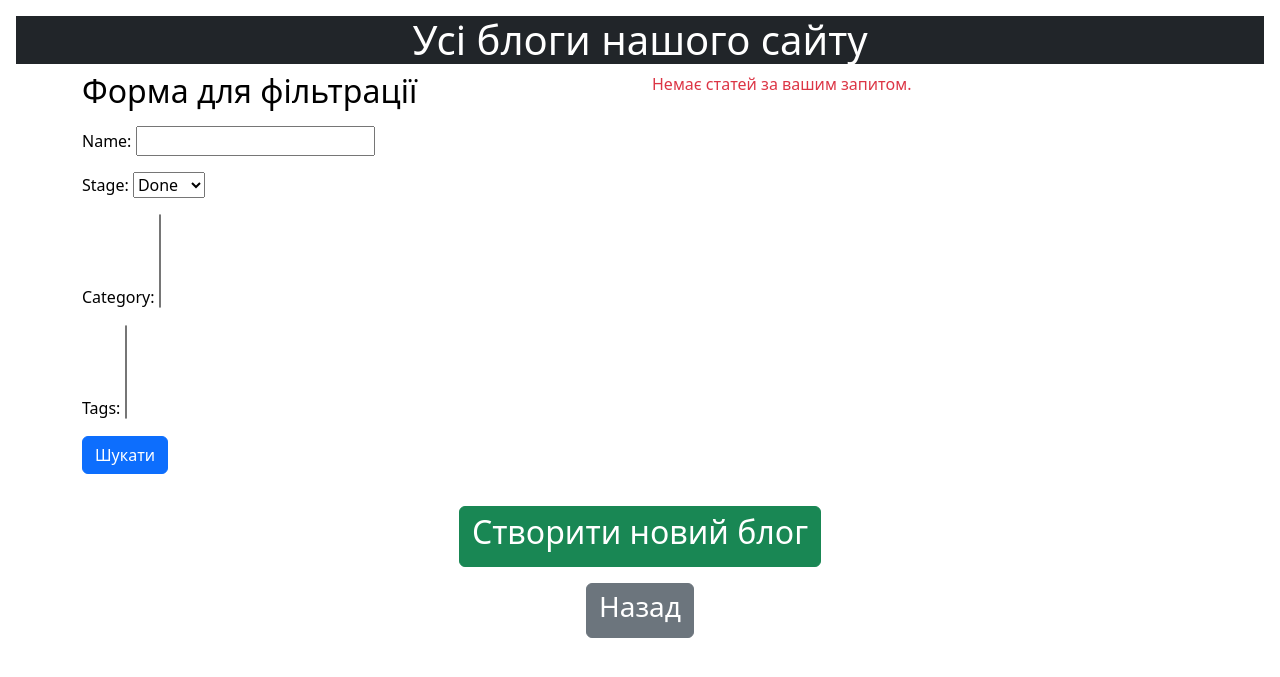
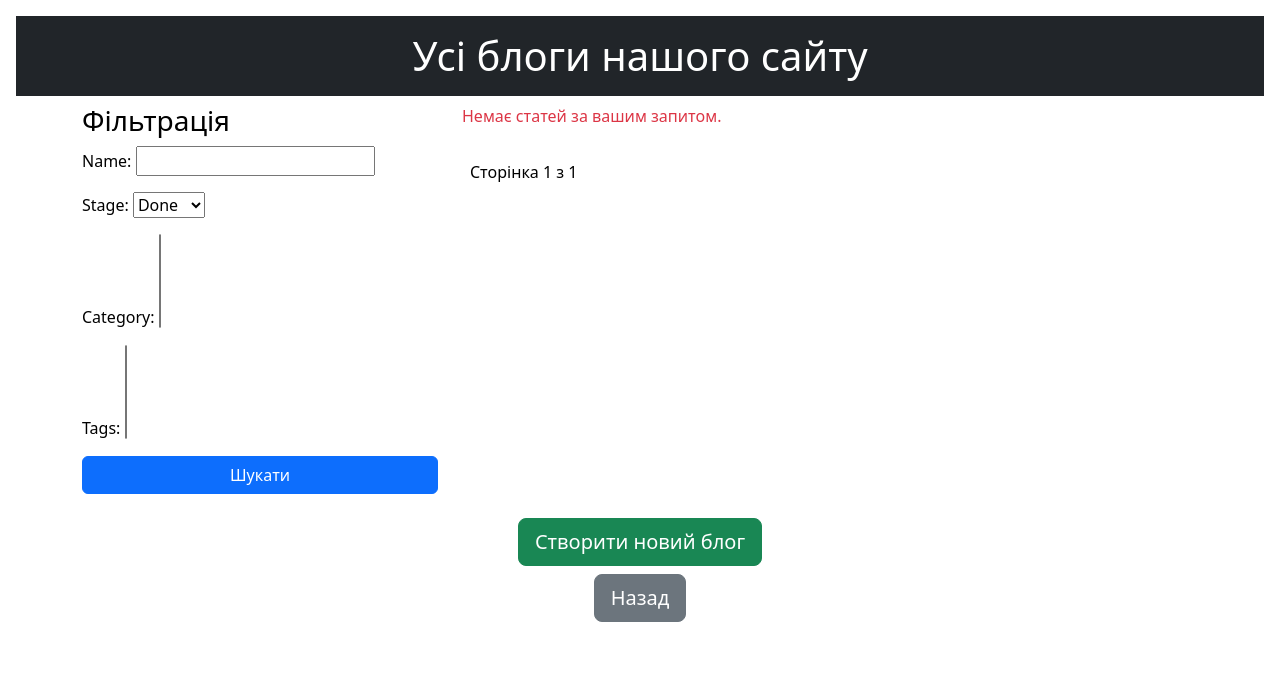
Before and after one commit to Andrew-arch477/Blog, a Django app: page /articles/ in a window 1280 px wide. Shown: the top 677 px of the page. Run offline with Django 5.2, Linux system fonts and the light colour scheme; the visitor is signed in with stand-in values (Sample User, id 1); data that the repository does not hold is empty.

Commit message:
Added pagination for articles page.

```diff
--- a/blog/templates/All_Article.html
+++ b/blog/templates/All_Article.html
@@ -5,85 +5,106 @@
     <meta charset="UTF-8">
     <meta name="viewport" content="width=device-width, initial-scale=1.0">
     <title>Blog</title>
-    <link rel="stylesheet" href="{% static 'styles/first.css' %}">
     <link href="https://cdn.jsdelivr.net/npm/bootstrap@5.3.5/dist/css/bootstrap.min.css" rel="stylesheet">
     <script src="https://code.jquery.com/jquery-3.6.0.min.js"></script>
 </head>
 
 <body class="p-3 mb-2 bg-white text-black">
     <center>
-        <h1 class="text-white bg-dark">Усі блоги нашого сайту</h1>
+        <h1 class="text-white bg-dark p-3">Усі блоги нашого сайту</h1>
     </center>
 
     <div class="container">
         <div class="row">
-            <div class="col">
-                <h2>Форма для фільтрації</h2>
-                <p></p>
+
+            <div class="col-md-4">
+                <h3>Фільтрація</h3>
                 <form id="filter-form" method="GET">
-                    {% csrf_token %}
-                    <div id="form-container">
                     {{ form.as_p }}
-                        <p></p>
-                        <button type="submit" class="btn btn-primary">Шукати</button>
-                    </div>
+                    <button type="submit" class="btn btn-primary w-100">Шукати</button>
                 </form>
-                <p></p>
             </div>
 
-            <div class="col">
+            <div class="col-md-8">
                 <div id="articles-container">
                     <div class="row">
                         {% for article in articles %}
                         <div class="col-12 mb-3">
-                            <h2 class="mb-2">{{ article.name }}</h2>
-                            <div class="mb-3">
+                            <div class="card shadow-sm">
+                                <div class="card-body">
+                                    <h4 class="card-title">{{ article.name }}</h4>
+                                    <div class="mb-2">
                                         {% for category in article.category.all %}
-                                    <span class="badge bg-secondary me-1" style="font-size: 1.25rem; padding: 0.3rem 0.8rem;">{{ category.name }}</span>
+                                            <span class="badge bg-secondary me-1">{{ category.name }}</span>
                                         {% endfor %}
                                         {% for tag in article.tags.all %}
-                                    <span class="text-primary me-2" style="font-size: 1.25rem;">{{ tag.name }}</span>
+                                            <span class="text-primary me-2">#{{ tag.name }}</span>
                                         {% endfor %}
                                     </div>
-                            <a href="{% url 'articles_detail_page' article.pk %}">
-                                <button class="btn btn-primary">Детальніше</button>
-                            </a>
-                            <p></p>
+                                    <a href="{% url 'articles_detail_page' article.pk %}" class="btn btn-primary">Детальніше</a>
+                                </div>
+                            </div>
                         </div>
                         {% empty %}
                         <p class="text-danger">Немає статей за вашим запитом.</p>
                         {% endfor %}
+                    </div>
+
+                    <div class="pagination mt-3 d-flex align-items-center">
+                        {% if page_obj.has_previous %}
+                            <button class="btn me-2 btn-outline-primary page-btn" data-page="{{ page_obj.previous_page_number }}">Попереня</button>
+                        {% endif %}
+
+                        <span class="mx-2">Сторінка {{ page_obj.number }} з {{ page_obj.paginator.num_pages }}</span>
+
+                        {% if page_obj.has_next %}
+                            <button class="btn me-2 btn-outline-primary page-btn" data-page="{{ page_obj.next_page_number }}">Наступна</button>
+                        {% endif %}
                     </div>
                 </div>
             </div>
         </div>
     </div>
 
-    <p></p>
-
-    <center>
-        <a href="{% url 'articles_create_page' %}">
-            <button class="btn btn-success"><h2>Створити новий блог</h2></button>
-        </a>
-    </center>
-    <p></p>
-    <center>
-        <a href="{% url 'main_page' %}">
-            <button class="btn btn-secondary"><h3>Назад</h3></button>
-        </a>
+    <center class="mt-4">
+        <a href="{% url 'articles_create_page' %}" class="btn btn-success btn-lg mb-2">Створити новий блог</a><br>
+        <a href="{% url 'main_page' %}" class="btn btn-secondary btn-lg">Назад</a>
     </center>
 
     <script>
-        $(document).on('submit', '#filter-form', function(e) {
-            e.preventDefault();
+        $(document).ready(function() {
+
+            function loadArticles(page=1) {
+                let data = $('#filter-form').serializeArray();
+                data.push({name: 'page', value: page});
+
                 $.ajax({
                     type: 'GET',
-                url: '',
-                data: $(this).serialize(),
+                    url: "{% url 'articles_page' %}",
+                    data: $.param(data),
+                    headers: { "X-Requested-With": "XMLHttpRequest" },
                     success: function(response) {
-                    let htmlContent = $(response.html).find('#articles-container').html();
-                    $('#articles-container').html(htmlContent);
+                        let newContent = $(response.html).find('#articles-container').html();
+                        $('#articles-container').html(newContent);
+                    },
+                    error: function(xhr, status, error) {
+                        console.log('AJAX status:', status);
+                        console.log('AJAX error:', error);
+                        console.log('Response text:', xhr.responseText);
+                        alert('Помилка при завантаженні сторінки!');
                     }
+                });
+            }
+
+            $('#filter-form').on('submit', function(e) {
+                e.preventDefault();
+                loadArticles(1);
+            });
+
+            $(document).on('click', '.page-btn', function(e) {
+                e.preventDefault();
+                let page = $(this).data('page');
+                loadArticles(page);
             });
         });
     </script>
--- a/blog/views.py
+++ b/blog/views.py
@@ -1,5 +1,6 @@
 from django.shortcuts import get_object_or_404, redirect
 from django.http import JsonResponse
+from django.core.paginator import Paginator, EmptyPage
 from django.template.loader import render_to_string
 from django.views.generic.edit import FormView, DeleteView, UpdateView, CreateView
 from django.views.generic.base import TemplateView
@@ -65,10 +66,11 @@ class Article_List_View(LoginRequiredMixin, ListView):
     model = Article
     template_name = 'All_Article.html'
     context_object_name = 'articles'
+    paginate_by = 3
 
     def get_queryset(self):
-        queryset = Article.objects.all().prefetch_related('category', 'tags')
-        self.form = Article_Filtration_Form(self.request.GET)
+        queryset = Article.objects.all().prefetch_related('category', 'tags').order_by('-id')
+        self.form = Article_Filtration_Form(self.request.GET or None)
 
         if self.form.is_valid():
             data = self.form.cleaned_data
@@ -93,9 +95,18 @@ class Article_List_View(LoginRequiredMixin, ListView):
         context['form'] = self.form
         return context
 
+    def paginate_queryset(self, queryset, page_size):
+        paginator = Paginator(queryset, page_size)
+        page = self.request.GET.get('page') or 1
+        try:
+            page_obj = paginator.page(page)
+        except EmptyPage:
+            page_obj = paginator.page(paginator.num_pages)
+        return (paginator, page_obj, page_obj.object_list, page_obj.has_other_pages())
+
     def render_to_response(self, context, **response_kwargs):
         if self.request.headers.get('x-requested-with') == 'XMLHttpRequest':
-            html = render_to_string('All_Article.html', context=self.get_context_data(), request=self.request)
+            html = render_to_string(self.template_name, context=context, request=self.request)
             return JsonResponse({'html': html})
         return super().render_to_response(context, **response_kwargs)
 
@@ -128,7 +139,6 @@ class Article_Delete_View(LoginRequiredMixin, UserIsOwnerMixin, DeleteView):
 class Comment_View(LoginRequiredMixin, CreateView):
     template_name = 'Comments_For_Article.html'
     form_class = Comment_Form
-    # success_url = reverse_lazy('articles_page')
 
     def dispatch(self, request, *args, **kwargs):
         self.article = get_object_or_404(Article, pk=self.kwargs['pk'])
```
Lines whose indentation alone changed are shown as unchanged.
